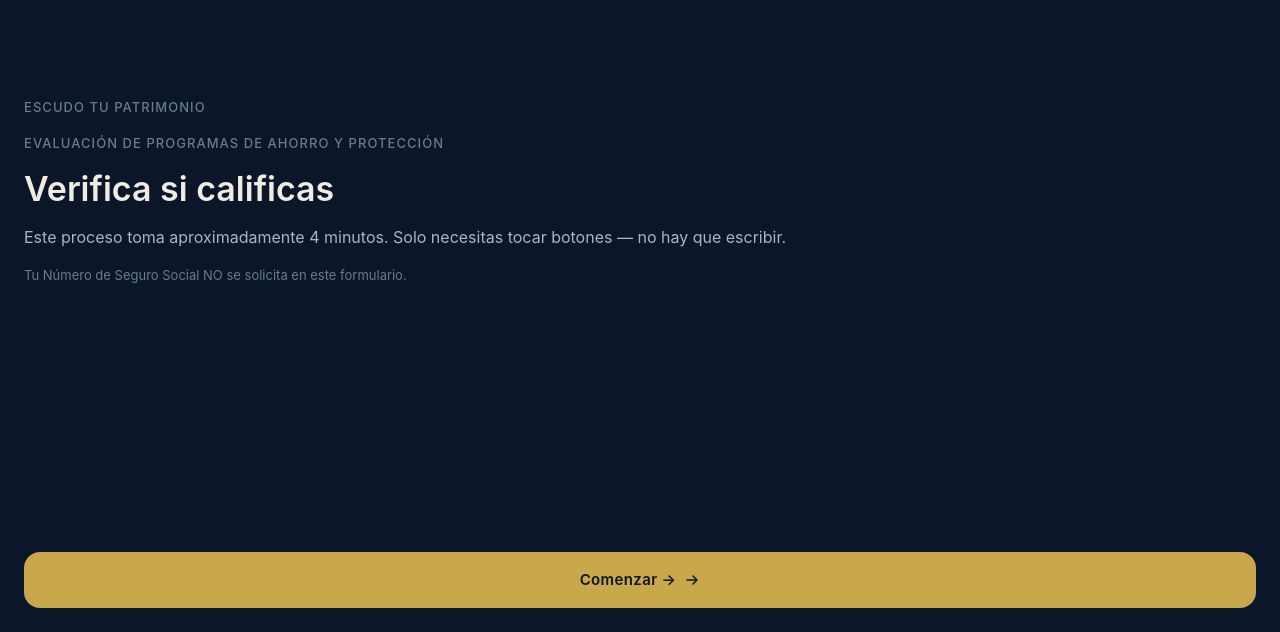
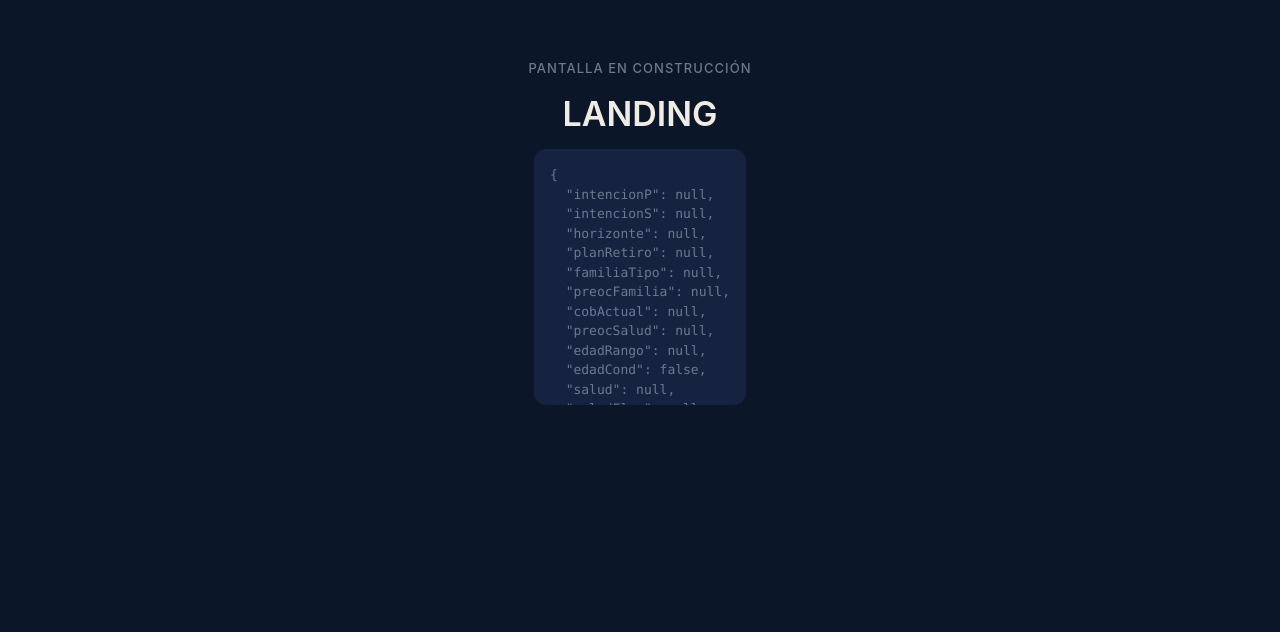
Before and after one commit to zipnegocios/escudatupatrimonio, a Next.js app: page /evaluacion in a window 1280 px wide. Shown: the part 168-800 px from the top of the page. Built offline with nearby package versions, Linux system fonts and the light colour scheme.

Commit message:
feat: usar LANDING como pantalla inicial y agregar utmCampaign al store

```diff
--- a/src/presentation/state/form-store.ts
+++ b/src/presentation/state/form-store.ts
@@ -21,6 +21,9 @@ interface FormState {
   currentScreen: ScreenId;
   history: ScreenId[];
   vars: QualificationProfile;
+  /** Valor crudo de ?utm_campaign= capturado por LANDING al montar. No es parte de QualificationProfile: es metadata de marketing efímera, no una de las 22 variables silenciosas que se envían a GHL. */
+  utmCampaign: string | null;
+  setUtmCampaign: (value: string | null) => void;
   setVar: <K extends keyof QualificationProfile>(key: K, value: QualificationProfile[K]) => void;
   setVars: (patch: Partial<QualificationProfile>) => void;
   navigate: (choiceId: string) => void;
@@ -32,9 +35,12 @@ export const useFormStore = create<FormState>()(
   persist(
     (set, get) => ({
       sessionId: createSessionId(),
-      currentScreen: "E1_ENTRY",
+      currentScreen: "LANDING",
       history: [],
       vars: INITIAL_QUALIFICATION_PROFILE,
+      utmCampaign: null,
+
+      setUtmCampaign: (value) => set({ utmCampaign: value }),
 
       setVar: (key, value) =>
         set((state) => ({ vars: { ...state.vars, [key]: value } })),
@@ -74,9 +80,10 @@ export const useFormStore = create<FormState>()(
       reset: () =>
         set({
           sessionId: createSessionId(),
-          currentScreen: "E1_ENTRY",
+          currentScreen: "LANDING",
           history: [],
           vars: INITIAL_QUALIFICATION_PROFILE,
+          utmCampaign: null,
         }),
     }),
     {
```
